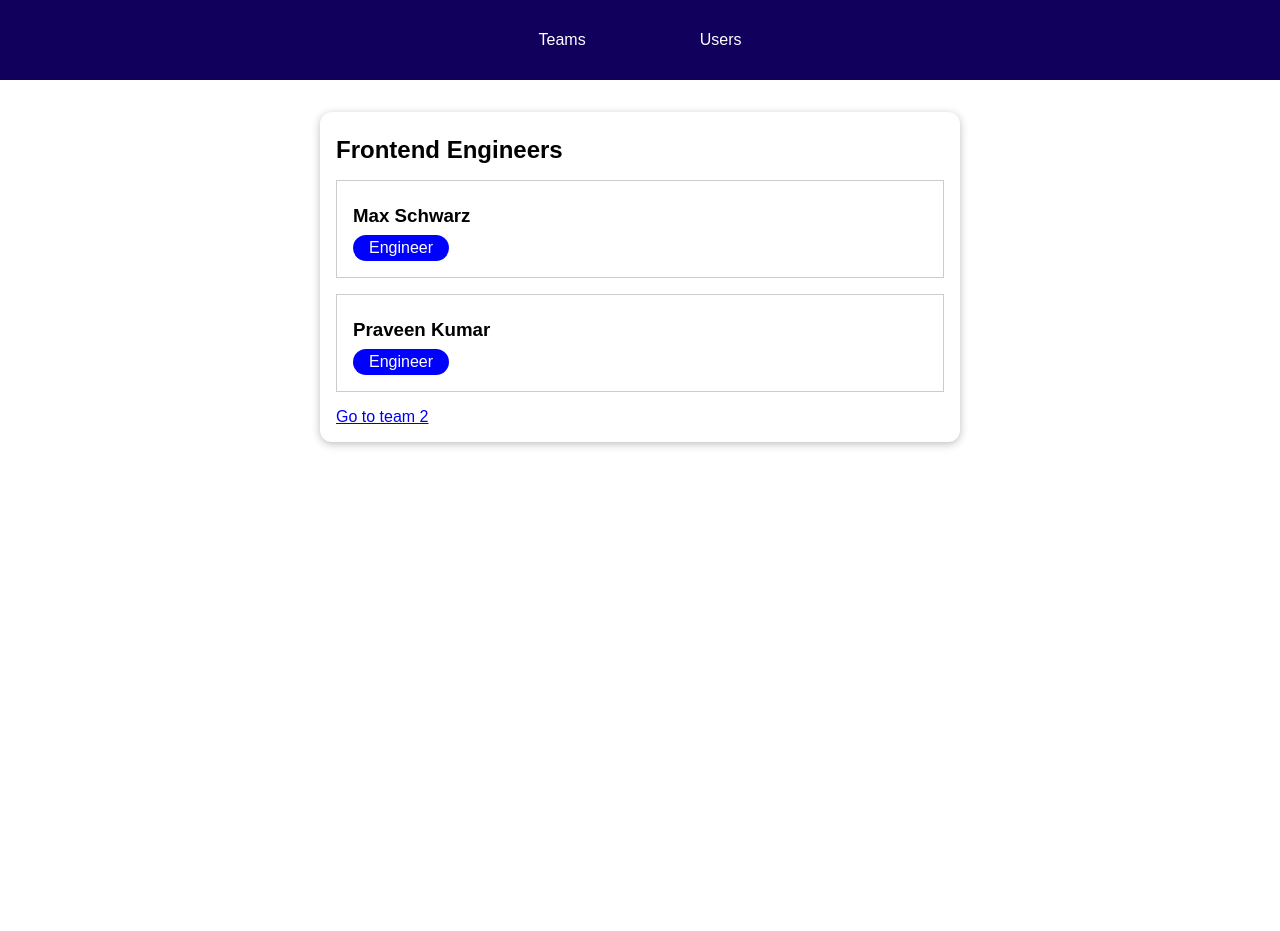
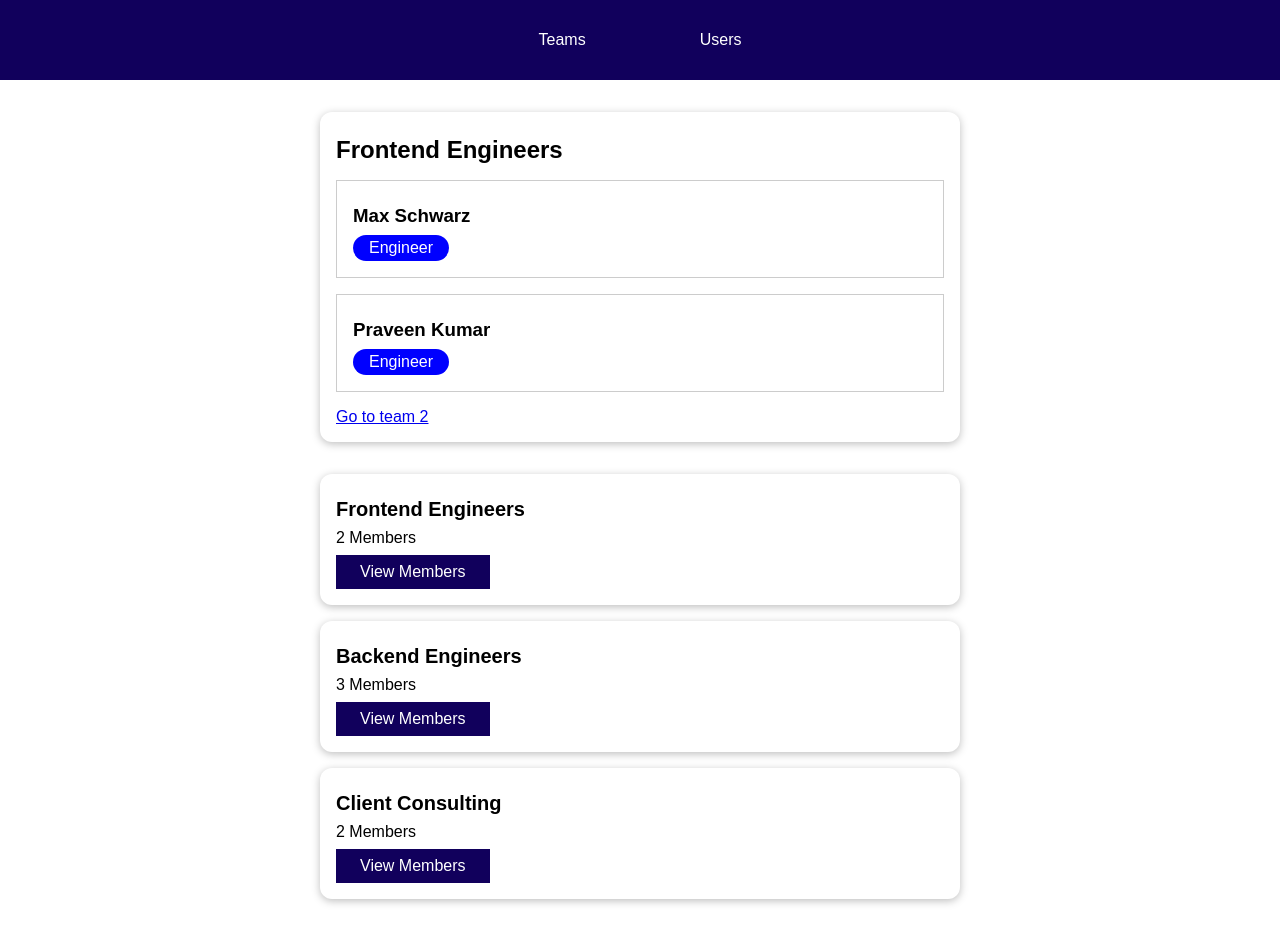
Before and after one commit to mad-sammy93/vueRouting, a Vue app: page /teams/t1 in a window 1280 px wide. Before the commit the page ends 800 px from the top, so only its background shows below. Built offline with nearby package versions, Linux system fonts and the light colour scheme.

Commit message:
179n Named routed and location objects

```diff
--- /dev/null
+++ b/src/components/nav/NotFound.vue
@@ -0,0 +1,3 @@
+<template>
+    <h2>Page not found! Maybe view our <router-link to="/teams">Teams</router-link></h2>
+</template>
--- a/src/components/teams/TeamMembers.vue
+++ b/src/components/teams/TeamMembers.vue
@@ -18,6 +18,7 @@ import UserItem from '../users/UserItem.vue';
 
 export default {
   inject: ['users','teams'],
+  props:['teamId'],
   components: {
     UserItem
   },
@@ -34,9 +35,9 @@ export default {
     };
   },
   methods:{
-    loadTeamMembers(route) {
+    loadTeamMembers(teamId) {//route
       //this.$route.path // /teams/t1
-      const teamId = route.params.teamId;
+      // const teamId = route.params.teamId;//not needed with props
       const selectedTeam = this.teams.find(team => team.id === teamId);
       const members = selectedTeam.members;
       const selectedMembers = [];
@@ -49,11 +50,16 @@ export default {
     }
   },
   created() {
-    this.loadTeamMembers(this.$route);
+    // this.loadTeamMembers(this.$route);
+    this.loadTeamMembers(this.teamId); //with props
   },
   watch: {
-    $route(newRoute) {
-      this.loadTeamMembers(newRoute);
+    // $route(newRoute) {
+    //   this.loadTeamMembers(newRoute);
+    // }
+    //With props
+    teamID(newId) {
+      this.loadTeamMembers(newId);
     }
   }
 };
--- a/src/components/teams/TeamsItem.vue
+++ b/src/components/teams/TeamsItem.vue
@@ -12,7 +12,9 @@ export default {
   props: ['id','name', 'memberCount'],
   computed: {
     teamMembersLink(){
-      return '/teams/'+ this.id;
+      // return '/teams/'+ this.id;
+      // return { path:'/teams' + this.id}
+      return { name: 'team-members', params: { teamId: this.id }};
     }
   }
 };
--- a/src/components/teams/TeamsList.vue
+++ b/src/components/teams/TeamsList.vue
@@ -1,4 +1,5 @@
 <template>
+  <router-view></router-view>
   <ul>
     <teams-item
       v-for="team in teams"
--- a/src/main.js
+++ b/src/main.js
@@ -5,19 +5,27 @@ import App from './App.vue';
 import TeamsList from './components/teams/TeamsList.vue';
 import UsersList from './components/users/UsersList.vue';
 import TeamMembers from './components/teams/TeamMembers.vue'
+import NotFound from './components/nav/NotFound.vue'
 
 
 const router = createRouter({
     history: createWebHistory(),
     routes:[
 
-        // { path: '/',component:TeamsList },
-        { path: '/teams', component:TeamsList },//our-domain.com/teams => TeamsList
+        { path: '/',redirect: '/teams' },
+        {
+            name:'teams',
+            path: '/teams',
+            component:TeamsList,
+            children: [
+                { name: 'team-members', path: ':teamId', component:TeamMembers, props:true },///teams/:teamId'
+            ]
+        },//alias:'/'//our-domain.com/teams => TeamsList
         { path: '/users', component:UsersList },
         // { path: '/teams/new'},
-        { path: '/teams/:teamId', component:TeamMembers},
-
-    ]
+        { path: '/:noFound(.*)', component:NotFound,}//redirect: '/teams'
+    ],
+    linkActiveClass:'active'
 });
 
 const app = createApp(App)
@@ -25,3 +33,4 @@ const app = createApp(App)
 app.use(router);
 
 app.mount('#app');
+[]
```
